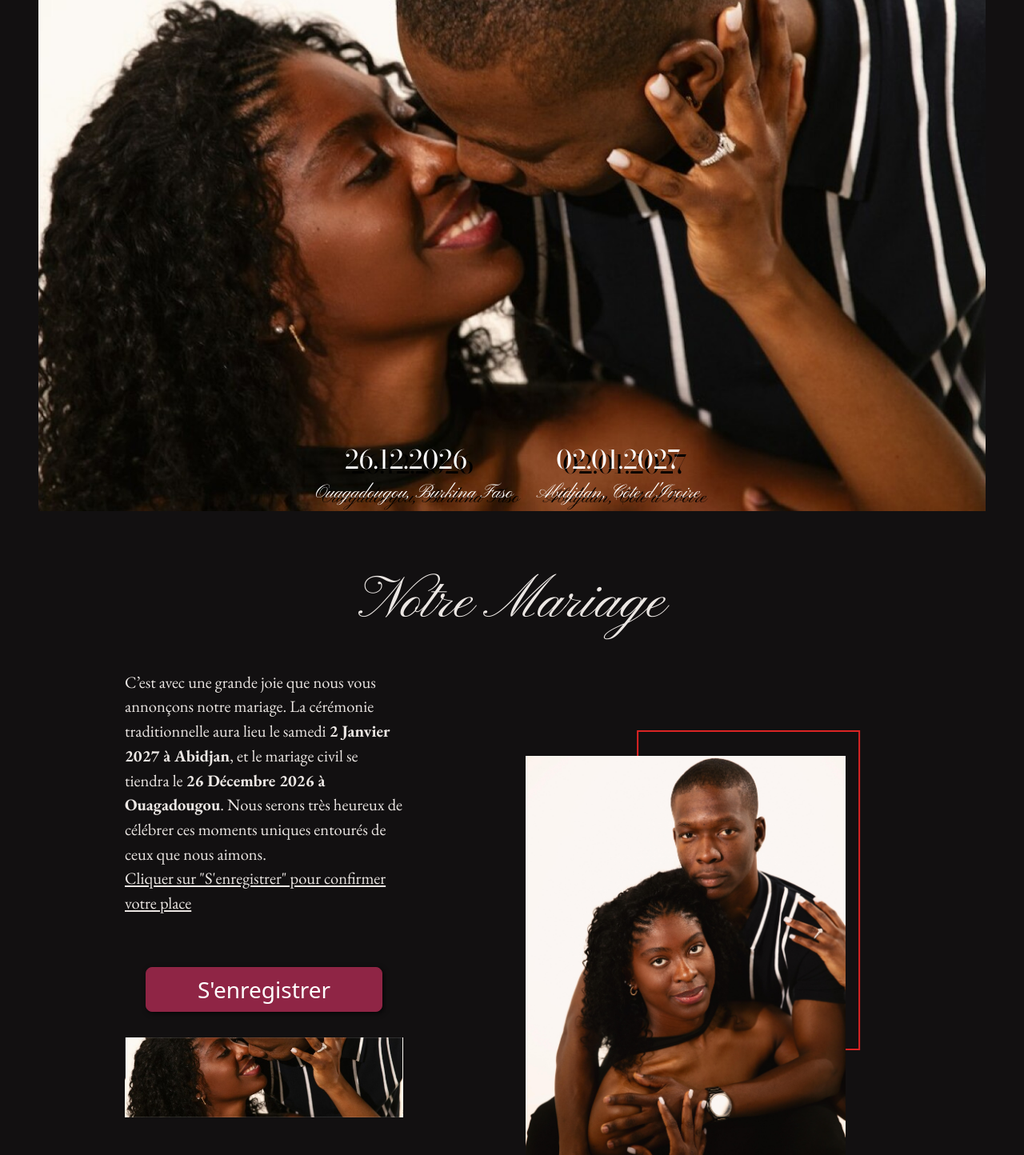
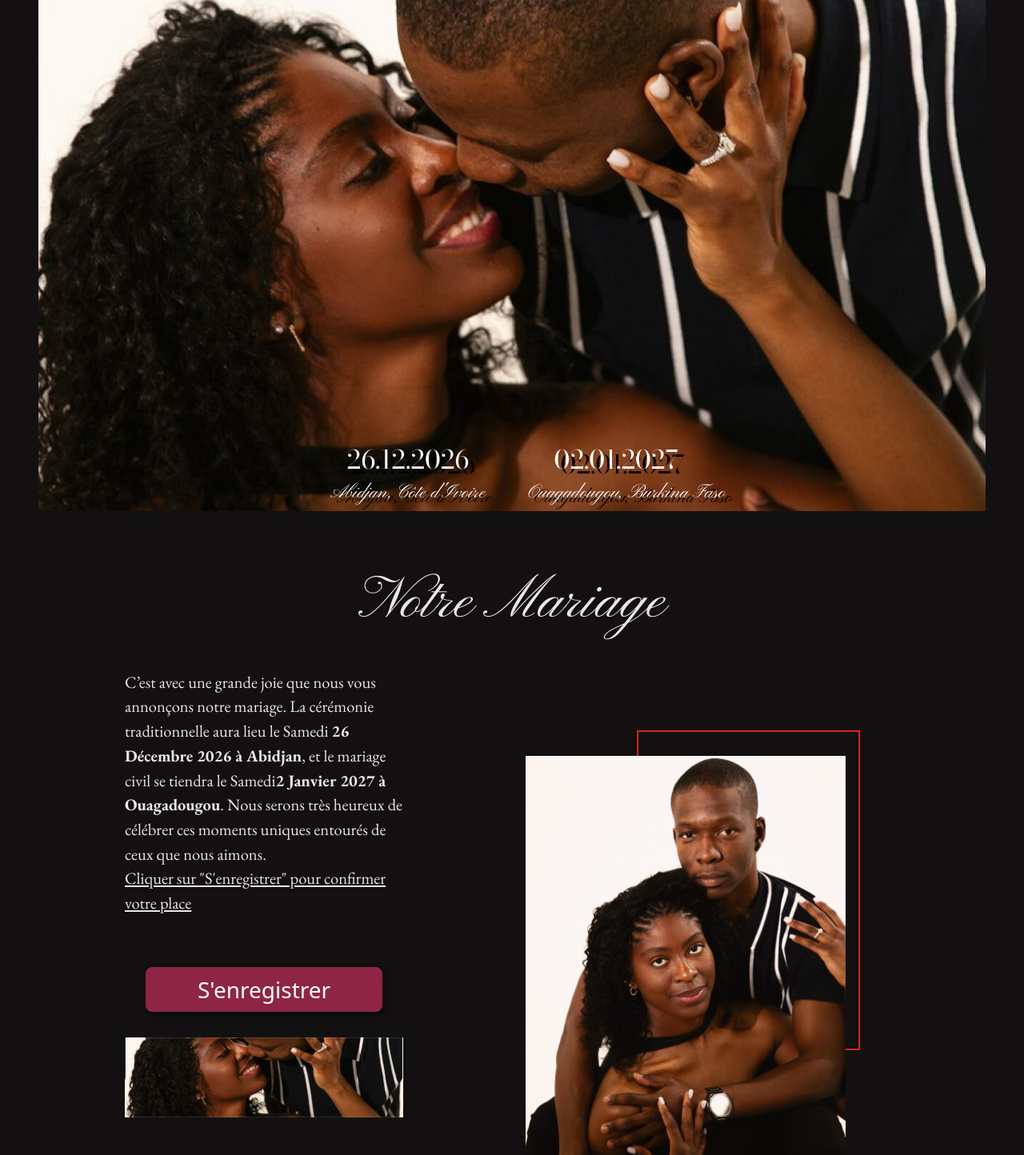
Before and after one commit to KennethSidibe/wedding-website, a Node server app: page / in a window 1280 px wide. Shown: the part 213-1657 px from the top of the page at 80% size. Run offline with Node 20, Linux system fonts and the light colour scheme; some web fonts are replaced.

Commit message:
Update dates to correct dates

```diff
--- a/views/index.ejs
+++ b/views/index.ejs
@@ -41,11 +41,11 @@
           >
             <div class="col mx-2 dates-row-item text-center">
               <h2 class="date-title">26.12.2026</h1>
-              <h4 class="location-title">Ouagadougou, Burkina Faso</h2>
+              <h4 class="location-title">Abidjan, Côte d'Ivoire</h2>
             </div>
             <div class="col mx-2 dates-row-item text-center">
               <h2 class="date-title">02.01.2027</h1>
-              <h4 class="location-title">Abidjdan, Côte d'Ivoire</h2>
+              <h4 class="location-title">Ouagadougou, Burkina Faso</h2>
             </div>
           </div>
         </div>
@@ -65,8 +65,8 @@
           <div class="col-md border-f pb-4 pb-lg-0 col-lg-4">
             <p class="text-align-left mt-2 section-text">
               C’est avec une grande joie que nous vous annonçons notre mariage.
-              La cérémonie traditionnelle aura lieu le samedi <b>2 Janvier 2027 à
-              Abidjan</b>, et le mariage civil se tiendra le <b>26 Décembre 2026 à
+              La cérémonie traditionnelle aura lieu le Samedi <b>26 Décembre 2026 à
+              Abidjan</b>, et le mariage civil se tiendra le Samedi<b>2 Janvier 2027 à
               Ouagadougou</b>. Nous serons très heureux de célébrer ces moments
               uniques entourés de ceux que nous aimons.
               <br>
--- a/views/invites.ejs
+++ b/views/invites.ejs
@@ -59,7 +59,7 @@
               for="emailInput"
               class="form-label"
               id="email-label"
-              >Addresse e-mail</label
+              >Addresse e-mail (facultatif)</label
             >
             <input
               placeholder="kaborerodrigue@gmail.com"
```
